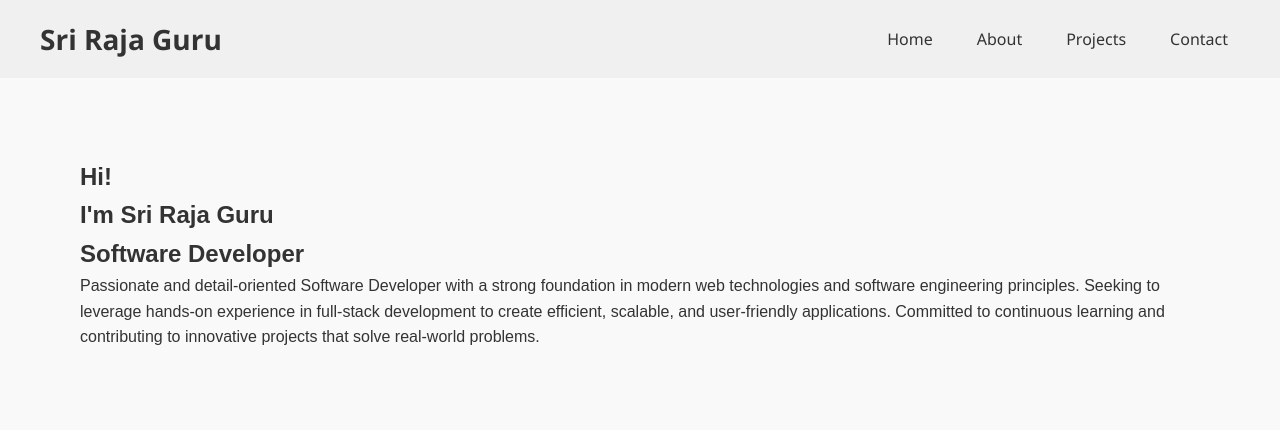
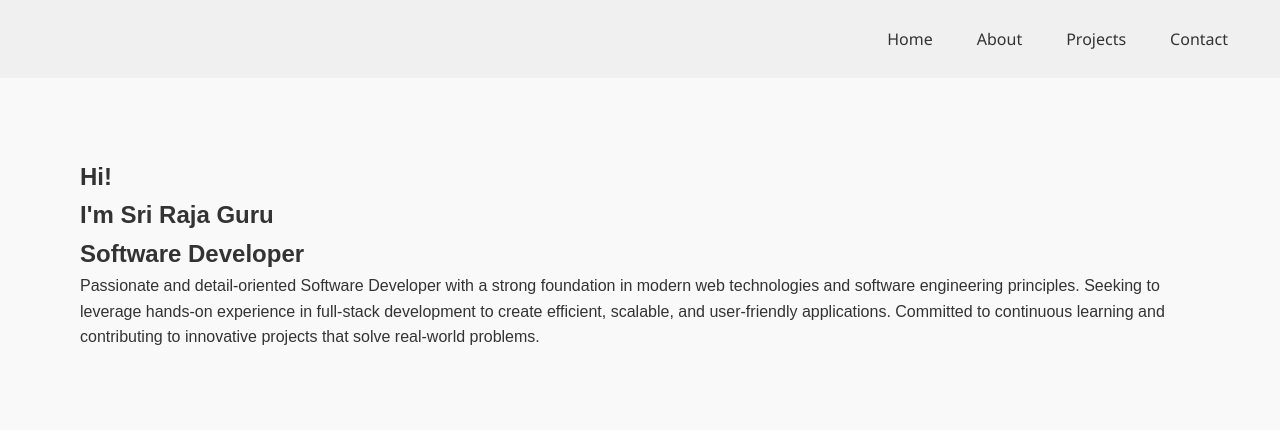
Before and after one commit to Sriraja2005/srirajaguru.m, a plain HTML site: page index.html in a window 1280 px wide. Shown: the top 438 px of the page. Drawn offline with Linux system fonts and the light colour scheme.

Commit message:
Update index.html

```diff
--- a/index.html
+++ b/index.html
@@ -16,7 +16,7 @@
 </head>
 <body>
      <div class="header">
-        <div class="logo">Sri Raja Guru</div>
+        <div class="logo"></div>
         <div class="nav-links">
             <a href="#">Home</a>
             <a href="#">About</a>
```
